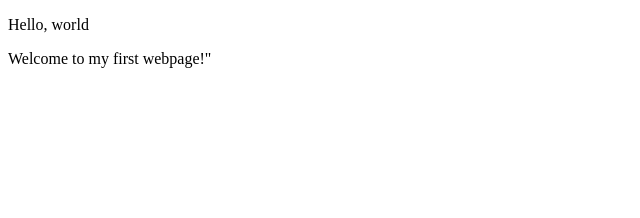
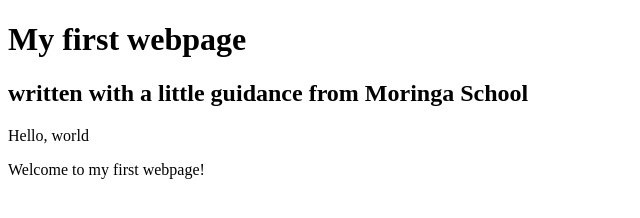
Before and after one commit to NessaAz/my-first-website1, a plain HTML site: page my-first-website.html in a window 1280 px wide. Shown: the whole page, without its empty margins (0-640 px from the left). Drawn offline with Linux system fonts and the light colour scheme.

Commit message:
add header and paragraph block elements to the page

```diff
--- a/my-first-website.html
+++ b/my-first-website.html
@@ -4,7 +4,10 @@
       <title>My first webpage!</title>
   </head>
   <body>
+   <h1>My first webpage</h1>
+   <h2>written with a little guidance from Moringa School</h2>
+
     <p>Hello, world</p>
-    <p>Welcome to my first webpage!"</p>
+    <p>Welcome to my first webpage!</p>
   </body>
 </html>
```
